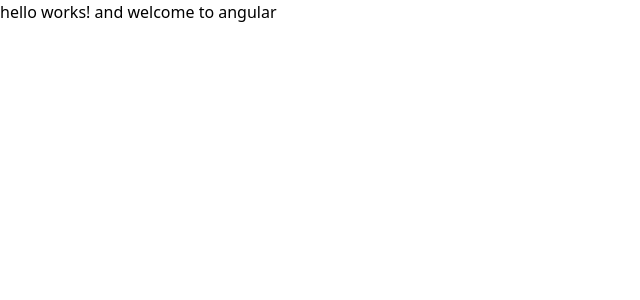
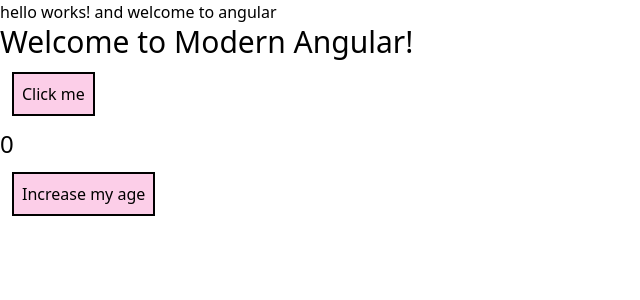
Before and after one commit to Chimoneg27/modern-angular, an Angular app: page / in a window 1280 px wide. Shown: the top 300 px of the page, without its empty margins (0-640 px from the left). Built offline with nearby package versions, Linux system fonts and the light colour scheme.

Commit message:
learn component templates & interaction

```diff
--- a/src/app/hello/hello.html
+++ b/src/app/hello/hello.html
@@ -1 +1,10 @@
 <p>hello works! and welcome to angular</p>
+<!-- This is what the user sees -->
+
+<h1 class="text-3xl">{{ title }}</h1>
+
+<button [disabled]="isDisabled" (click)="onClick()" class="border-solid bg-pink-200 border-black border-2 m-3 p-2">Click me</button>
+
+<h2 class="text-2xl">{{ age() }}</h2>
+
+<button class="border-solid bg-pink-200 border-black border-2 m-3 p-2" (click)="increment()">Increase my age</button>
--- a/src/app/hello/hello.ts
+++ b/src/app/hello/hello.ts
@@ -1,5 +1,5 @@
-import { Component } from '@angular/core';
-
+import { Component, signal, Signal } from '@angular/core';
+// this is where we define behavior
 @Component({
   selector: 'app-hello', // basically a tag
   imports: [],
@@ -7,5 +7,17 @@
   styleUrl: './hello.css',
 })
 export class Hello {
+  protected title:string = 'Welcome to Modern Angular!'
 
+  protected age = signal(0);
+
+  increment(): void {
+    this.age.update(value => value + 1)
+  }
+
+  protected isDisabled = false;
+  onClick(): void {
+    console.log('Button clicked');
+    this.isDisabled = !this.isDisabled;
+  }
 }
```
